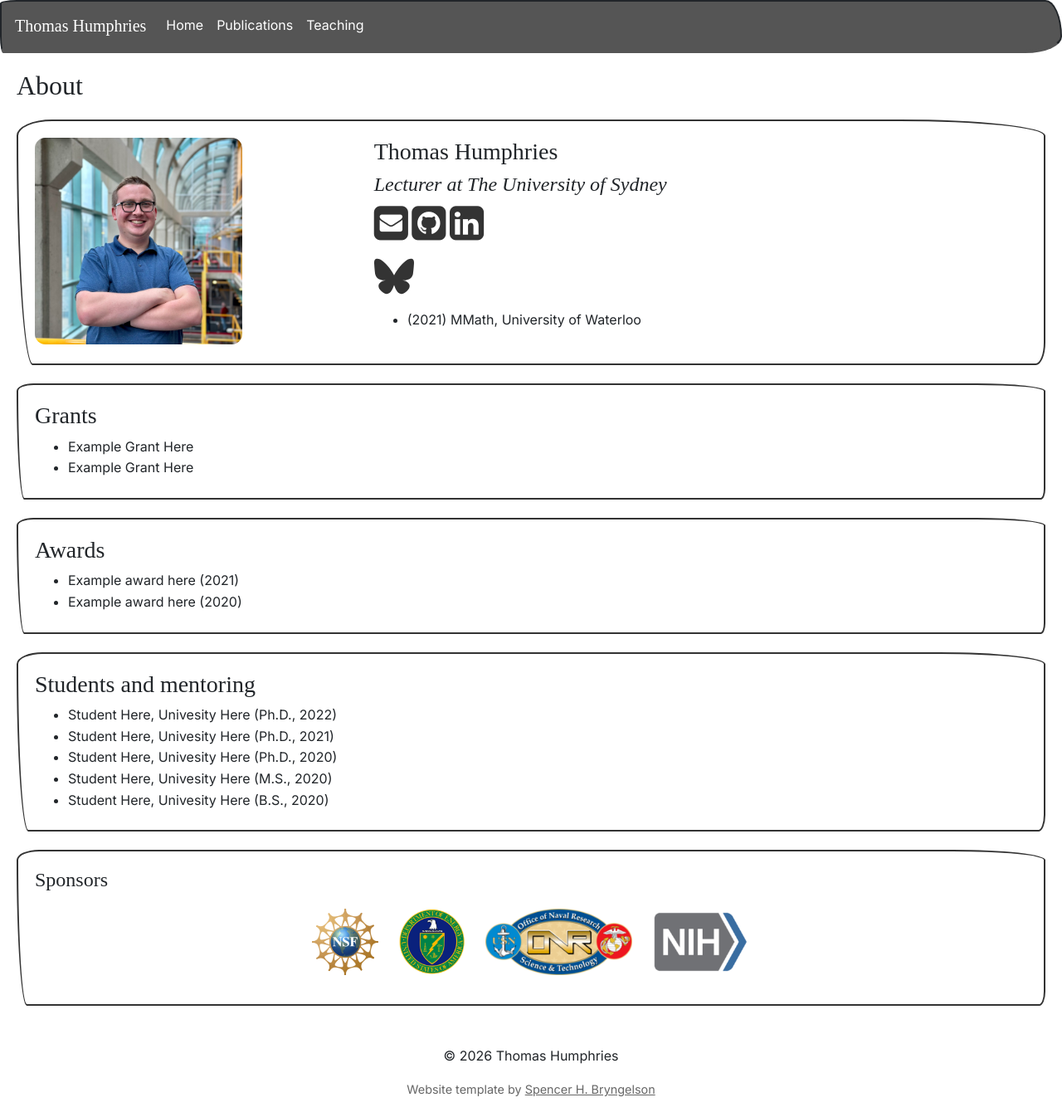
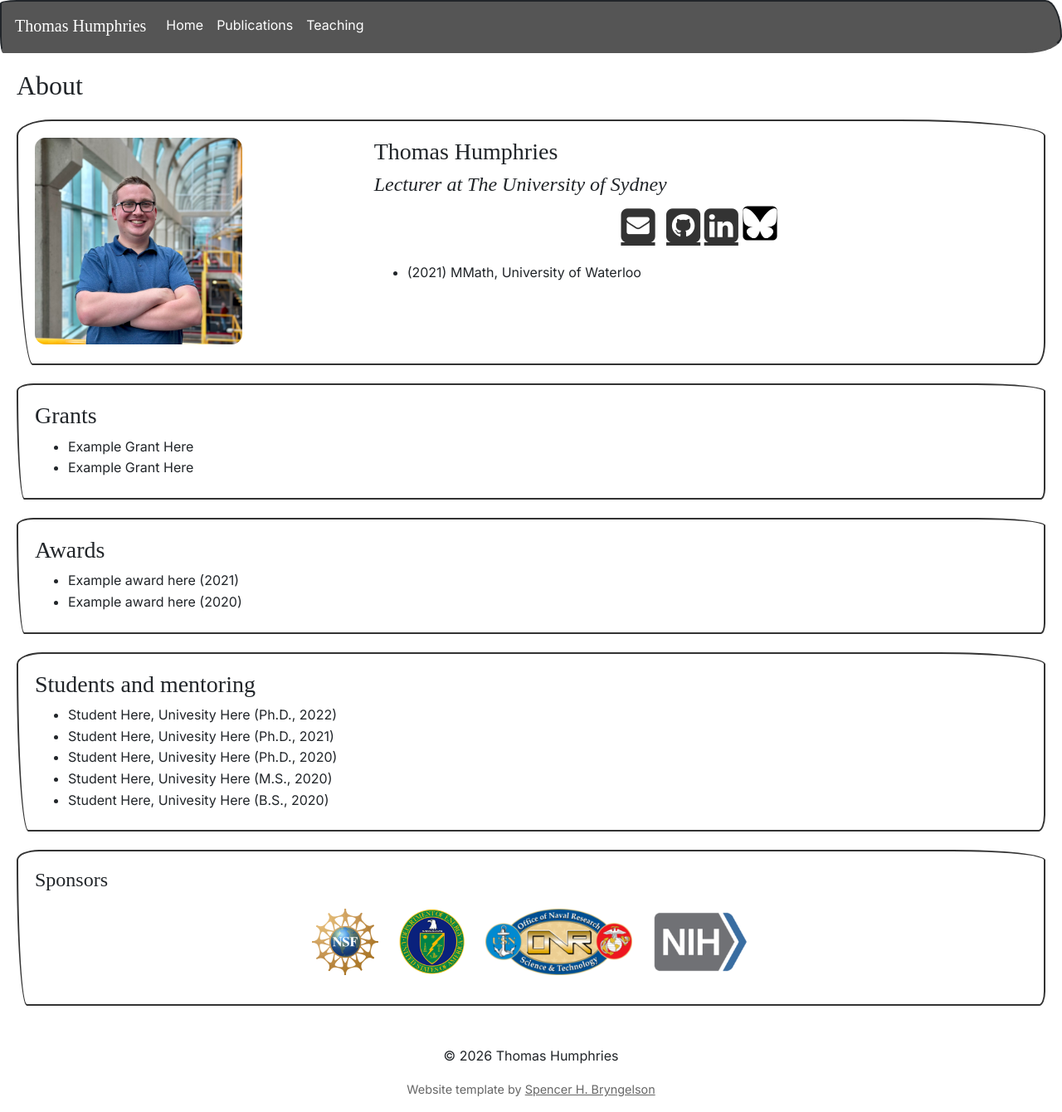
Before and after one commit to t3humphries/t3humphries.github.io, a Jekyll site: the page built from _pages/about.md, in a window 1280 px wide and 1340 px high. Shown: the whole window at 83% size. Built offline with Jekyll 4.4.1, drawn with Linux system fonts in a browser that asks for light colours; nearby versions of some CDN libraries; some web fonts are replaced; a style sheet for code colours, icons or effects is not loaded.

Commit message:
fix bluesky logo

```diff
--- a/_includes/sidebar.html
+++ b/_includes/sidebar.html
@@ -5,14 +5,14 @@
    <img src="{{site.url}}{{site.baseurl}}/images/{{ member.photo }}" width="60%" style="block:inline; margin-left:auto; margin-right:auto; margin-bottom:5px;"/>
    <h4>{{ member.name }}</h4>
   {% if member.info %}<p>{{ member.info }}</p>{% endif %}
-   <div style="margin-bottom:5px">
+  <div class="social-links" style="margin-bottom:5px">
    {% if member.email %}<a href="mailto:{{ member.email }}" target="_blank"><i class="fa fa-envelope-square fa-3x"></i></a> {% endif %}
    {% if member.cv %} <a href="{{ site.url }}{{ site.baseurl }}/{{ member.cv }}" target="_blank"><i class="ai ai-cv-square ai-3x"></i></a> {% endif %}
    {% if member.scholar %} <a href="{{ member.scholar }}" target="_blank"><i class="ai ai-google-scholar-square ai-3x"></i></a> {% endif %}
    {% if member.github %} <a href="{{ member.github }}" target="_blank"><i class="fa fa-github-square fa-3x"></i></a> {% endif %}
   {% if member.linkedin %} <a href="{{ member.linkedin }}" target="_blank" rel="noopener noreferrer" aria-label="LinkedIn"><i class="fa fa-linkedin-square fa-3x"></i></a> {% endif %}
    {% if member.researchgate %} <a href="{{ member.researchgate }}" target="_blank"><i class="ai ai-researchgate-square ai-3x"></i></a> {% endif %}
-  {% if member.bluesky %} <a href="{{ member.bluesky }}" target="_blank" rel="noopener noreferrer" aria-label="Bluesky" title="Bluesky"><svg aria-hidden="true" focusable="false" viewBox="0 0 24 24" width="3em" height="3em" fill="currentColor" xmlns="http://www.w3.org/2000/svg"><path d="M5.202 2.857C7.954 4.922 10.913 9.11 12 11.358c1.087-2.247 4.046-6.436 6.798-8.501C20.783 1.366 24 .213 24 3.883c0 .732-.42 6.156-.667 7.037-.856 3.061-3.978 3.842-6.755 3.37 4.854.826 6.089 3.562 3.422 6.299-5.065 5.196-7.28-1.304-7.847-2.97-.104-.305-.152-.448-.153-.327 0-.121-.05.022-.153.327-.568 1.666-2.782 8.166-7.847 2.97-2.667-2.737-1.432-5.473 3.422-6.3-2.777.473-5.899-.308-6.755-3.369C.42 10.04 0 4.615 0 3.883c0-3.67 3.217-2.517 5.202-1.026"/></svg></a> {% endif %}
+  {% if member.bluesky %} <a href="{{ member.bluesky }}" target="_blank" rel="noopener noreferrer" aria-label="Bluesky" title="Bluesky"><svg class="bluesky-icon" aria-hidden="true" focusable="false" viewBox="-2 -2 28 28" width="3em" height="3em" xmlns="http://www.w3.org/2000/svg"><rect width="24" height="24" rx="3" fill="#000"/><path fill="#fff" d="M5.202 2.857C7.954 4.922 10.913 9.11 12 11.358c1.087-2.247 4.046-6.436 6.798-8.501C20.783 1.366 24 .213 24 3.883c0 .732-.42 6.156-.667 7.037-.856 3.061-3.978 3.842-6.755 3.37 4.854.826 6.089 3.562 3.422 6.299-5.065 5.196-7.28-1.304-7.847-2.97-.104-.305-.152-.448-.153-.327 0-.121-.05.022-.153.327-.568 1.666-2.782 8.166-7.847 2.97-2.667-2.737-1.432-5.473 3.422-6.3-2.777.473-5.899-.308-6.755-3.369C.42 10.04 0 4.615 0 3.883c0-3.67 3.217-2.517 5.202-1.026"/></svg></a> {% endif %}
   </div>
   </center>
 </div>
--- a/_pages/about.md
+++ b/_pages/about.md
@@ -16,13 +16,15 @@ permalink: /about/
 <div class="col-sm-8 col-xs-12">
   <h3>{{ member.name }}</h3>
   <h4><i>{{ member.info }}</i></h4>
+  <div class="social-links">
   {% if member.email %}<a href="mailto:{{ member.email }}" target="_blank"><i class="fa fa-envelope-square fa-3x"></i></a> {% endif %}
   {% if member.cv %} <a href="{{ site.url }}{{ site.baseurl }}/{{ member.cv }}" target="_blank"><i class="ai ai-cv-square ai-3x"></i></a> {% endif %}
   {% if member.scholar %} <a href="{{ member.scholar }}" target="_blank"><i class="ai ai-google-scholar-square ai-3x"></i></a> {% endif %}
   {% if member.github %} <a href="{{ member.github }}" target="_blank"><i class="fa fa-github-square fa-3x"></i></a> {% endif %}
   {% if member.linkedin %} <a href="{{ member.linkedin }}" target="_blank" rel="noopener noreferrer" aria-label="LinkedIn"><i class="fa fa-linkedin-square fa-3x"></i></a> {% endif %}
   {% if member.researchgate %} <a href="{{ member.researchgate }}" target="_blank"><i class="ai ai-researchgate-square ai-3x"></i></a> {% endif %}
-  {% if member.bluesky %} <a href="{{ member.bluesky }}" target="_blank" rel="noopener noreferrer" aria-label="Bluesky" title="Bluesky"><svg aria-hidden="true" focusable="false" viewBox="0 0 24 24" width="3em" height="3em" fill="currentColor" xmlns="http://www.w3.org/2000/svg"><path d="M5.202 2.857C7.954 4.922 10.913 9.11 12 11.358c1.087-2.247 4.046-6.436 6.798-8.501C20.783 1.366 24 .213 24 3.883c0 .732-.42 6.156-.667 7.037-.856 3.061-3.978 3.842-6.755 3.37 4.854.826 6.089 3.562 3.422 6.299-5.065 5.196-7.28-1.304-7.847-2.97-.104-.305-.152-.448-.153-.327 0-.121-.05.022-.153.327-.568 1.666-2.782 8.166-7.847 2.97-2.667-2.737-1.432-5.473 3.422-6.3-2.777.473-5.899-.308-6.755-3.369C.42 10.04 0 4.615 0 3.883c0-3.67 3.217-2.517 5.202-1.026"/></svg></a> {% endif %}
+  {% if member.bluesky %} <a href="{{ member.bluesky }}" target="_blank" rel="noopener noreferrer" aria-label="Bluesky" title="Bluesky"><svg class="bluesky-icon" aria-hidden="true" focusable="false" viewBox="-2 -2 28 28" width="3em" height="3em" xmlns="http://www.w3.org/2000/svg"><rect width="24" height="24" rx="3" fill="#000"/><path fill="#fff" d="M5.202 2.857C7.954 4.922 10.913 9.11 12 11.358c1.087-2.247 4.046-6.436 6.798-8.501C20.783 1.366 24 .213 24 3.883c0 .732-.42 6.156-.667 7.037-.856 3.061-3.978 3.842-6.755 3.37 4.854.826 6.089 3.562 3.422 6.299-5.065 5.196-7.28-1.304-7.847-2.97-.104-.305-.152-.448-.153-.327 0-.121-.05.022-.153.327-.568 1.666-2.782 8.166-7.847 2.97-2.667-2.737-1.432-5.473 3.422-6.3-2.777.473-5.899-.308-6.755-3.369C.42 10.04 0 4.615 0 3.883c0-3.67 3.217-2.517 5.202-1.026"/></svg></a> {% endif %}
+  </div>
 
   <ul style="overflow: hidden">
   {% if member.number_educ == 1 %}
--- a/_sass/SHB_css.scss
+++ b/_sass/SHB_css.scss
@@ -17,6 +17,26 @@ img {
   .btn {
     margin-top: 5px;
     margin-bottom: 5px;
+  }
+
+  .social-links {
+    display: flex;
+    flex-wrap: wrap;
+    justify-content: center;
+    align-items: center;
+    gap: 0.15em;
+  }
+
+  .social-links a {
+    display: inline-flex;
+    align-items: center;
+    justify-content: center;
+  }
+
+  .social-links .bluesky-icon {
+    display: block;
+    width: 3em;
+    height: 3em;
   }
 
   .container-fluid {
```
